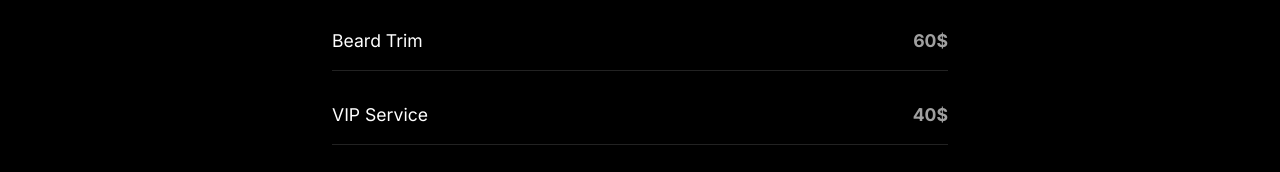
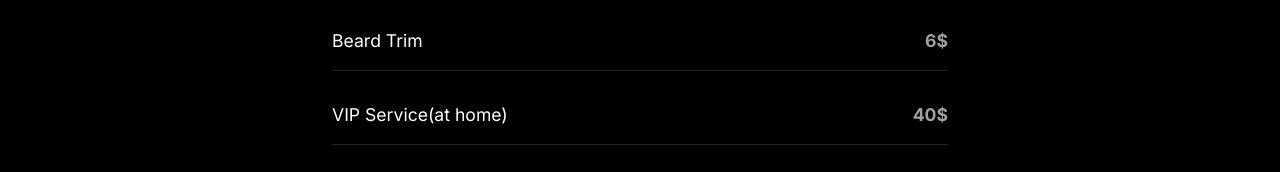
Before and after one commit to ramzisgit/SBH-barbershop, a plain HTML site: page services.html in a window 1280 px wide. Shown: the part 825-997 px from the top of the page. Drawn offline with nearby package versions, Linux system fonts and the light colour scheme.

Commit message:
Update services.html

```diff
--- a/services.html
+++ b/services.html
@@ -41,8 +41,8 @@
         <div class="services-list">
             <div class="service-item"><span>Haircut with Beard</span><span class="price">15$</span></div>
             <div class="service-item"><span>Haircut without Beard</span><span class="price">12$</span></div>
-            <div class="service-item"><span>Beard Trim</span><span class="price">60$</span></div>
-            <div class="service-item"><span>VIP Service</span><span class="price">40$</span></div>
+            <div class="service-item"><span>Beard Trim</span><span class="price">6$</span></div>
+            <div class="service-item"><span>VIP Service(at home)</span><span class="price">40$</span></div>
             <div class="service-item"><span>Kids Haircut</span><span class="price">10$</span></div>
         </div>
     </section>
```
